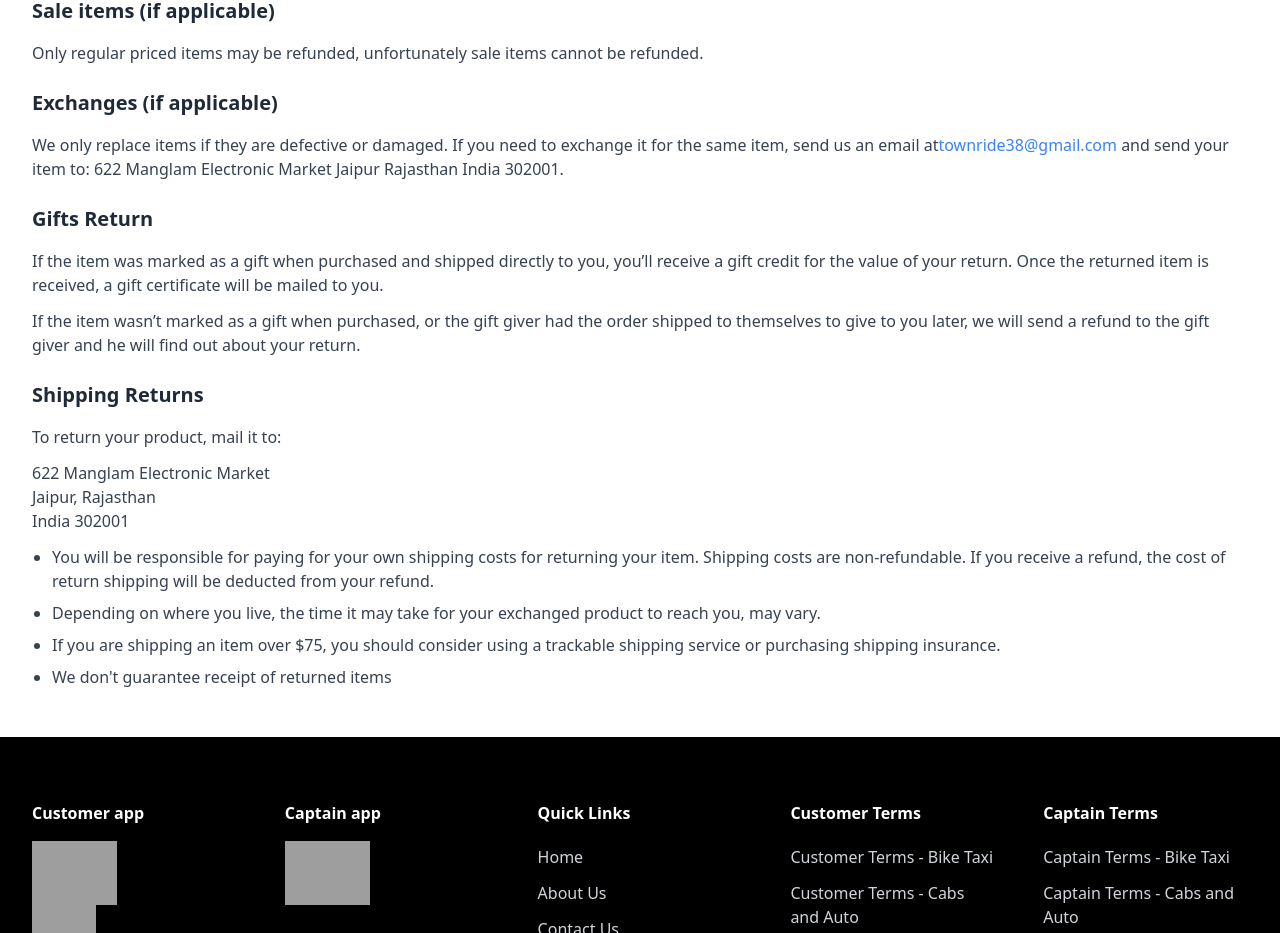
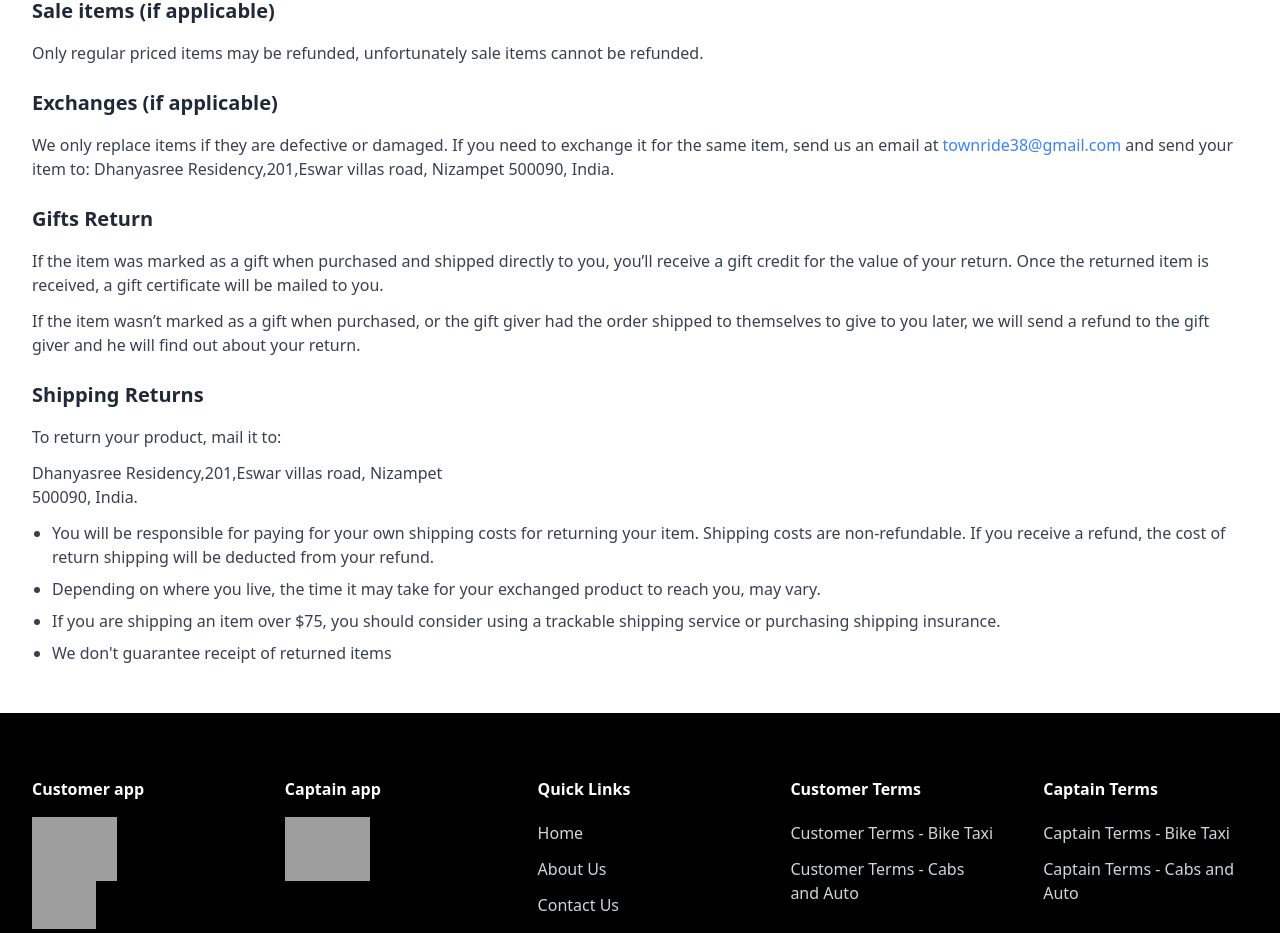
Before and after one commit to KushKK29/Town-Ride, a React (Vite) app: page /refundcancel in a window 1280 px wide. Shown: the part 920-1853 px from the top of the page. Built offline with nearby package versions, Linux system fonts and the light colour scheme; grey boxes are pictures that could not be loaded.

Commit message:
add: hey hi

```diff
--- a/src/pages/Refund.jsx
+++ b/src/pages/Refund.jsx
@@ -117,15 +117,15 @@ const Returns = () => {
             <div className="space-y-3 text-base">
               <p>
                 We only replace items if they are defective or damaged. If you
-                need to exchange it for the same item, send us an email at
+                need to exchange it for the same item, send us an email at{" "}
                 <a
                   href="mailto:townride38@gmail.com"
                   class="text-blue-500 hover:underline"
                 >
                   townride38@gmail.com
                 </a>{" "}
-                and send your item to: 622 Manglam Electronic Market Jaipur
-                Rajasthan India 302001.
+                and send your item to: Dhanyasree Residency,201,Eswar villas
+                road, Nizampet 500090, India.
               </p>
             </div>
           </section>
@@ -157,11 +157,9 @@ const Returns = () => {
             <div className="space-y-3 text-base">
               <p>To return your product, mail it to:</p>
               <p className="font-medium">
-                622 Manglam Electronic Market
+                Dhanyasree Residency,201,Eswar villas road, Nizampet
                 <br />
-                Jaipur, Rajasthan
-                <br />
-                India 302001
+                500090, India.
               </p>
               <ul className="list-disc pl-5 space-y-2">
                 <li>
```
